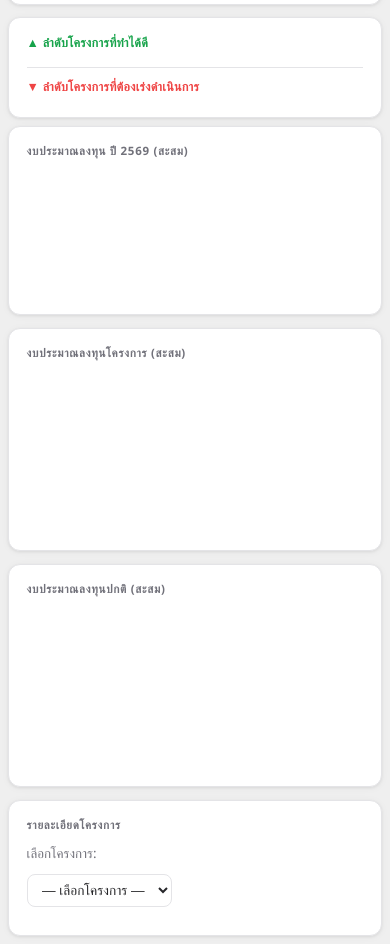
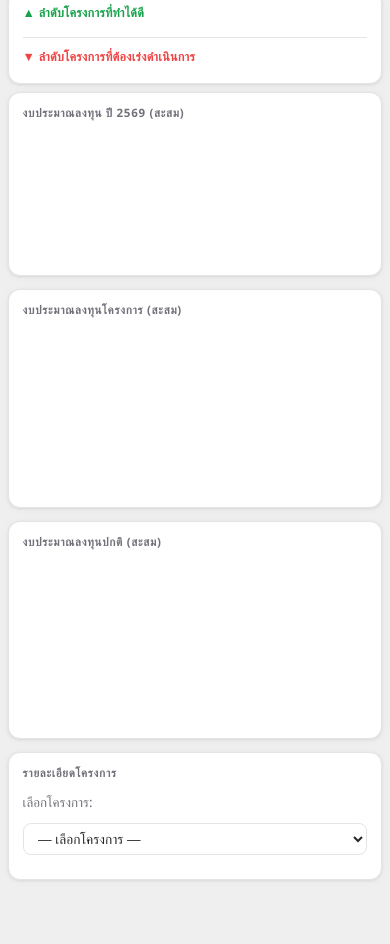
Before and after one commit to Atth-boy/KPI-Dashboard-69, a plain HTML site: page index.html in a window 390 px wide. Shown: the part 601-1545 px from the top of the page. After the commit the page ends 1489 px from the top, so only its background shows below. Drawn offline with nearby package versions, Linux system fonts and the light colour scheme; no server answers.

Commit message:
fix: prevent horizontal overflow on mobile
- Add overflow-x: hidden to html/body
- Canvas max-width: 100% on mobile
- Project select full width on small screens

Co-Authored-By: Claude Sonnet 4.6 <noreply@anthropic.com>

```diff
--- a/css/style.css
+++ b/css/style.css
@@ -1,4 +1,5 @@
 *, *::before, *::after { box-sizing: border-box; margin: 0; padding: 0; }
+html, body { max-width: 100%; overflow-x: hidden; }
 
 :root {
   --orange:       #f97316;
@@ -258,8 +259,20 @@ main {
 
   /* Project select */
   .project-select-row { flex-direction: column; align-items: flex-start; }
-  .project-select-row select { max-width: 100%; }
+  .project-select-row select { max-width: 100%; width: 100%; }
 
   /* Project detail */
   .project-detail { grid-template-columns: 1fr; }
+
+  /* Header */
+  header h1 { font-size: 0.85rem; }
+
+  /* ป้องกัน canvas overflow */
+  canvas { max-width: 100% !important; }
+
+  /* Card */
+  .card { padding: 0.75rem 0.85rem; }
+
+  /* Detail contract row */
+  .detail-contract-row { gap: 0.4rem; }
 }
```
